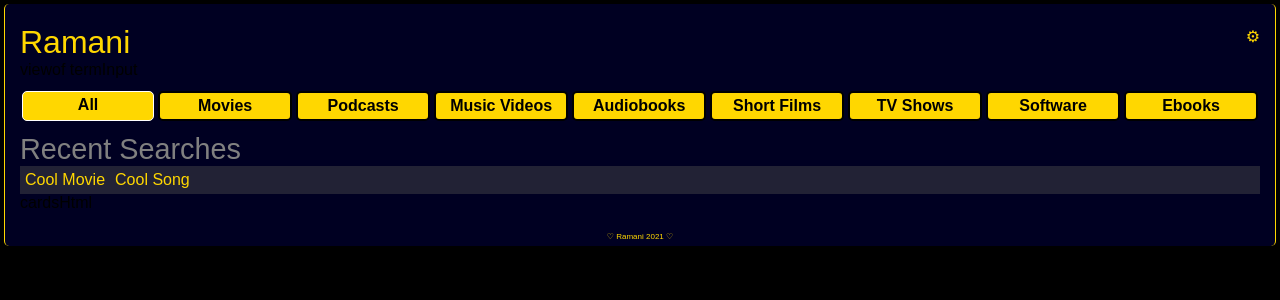
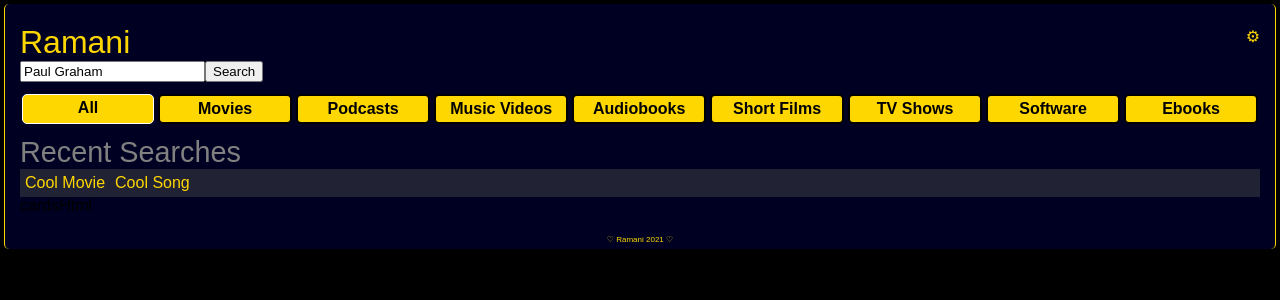
Before and after one commit to israelgonzalezb/ramani-nextjs, a Next.js app: page / in a window 1280 px wide. Shown: the top 300 px of the page. Built offline with nearby package versions, Linux system fonts and the light colour scheme.

Commit message:
Update index.js

```diff
--- a/pages/index.js
+++ b/pages/index.js
@@ -19,7 +19,10 @@ export default function Home() {
   </div>
 
   <div className={styles.searchRow}>
-    viewof termInput
+    <form>
+      <input type="text" value="Paul Graham" className={styles.searchInput} />
+      <button type="submit">Search</button>
+    </form>
   </div>
 
   <div className={styles.mediaButtonsRow}>
```
